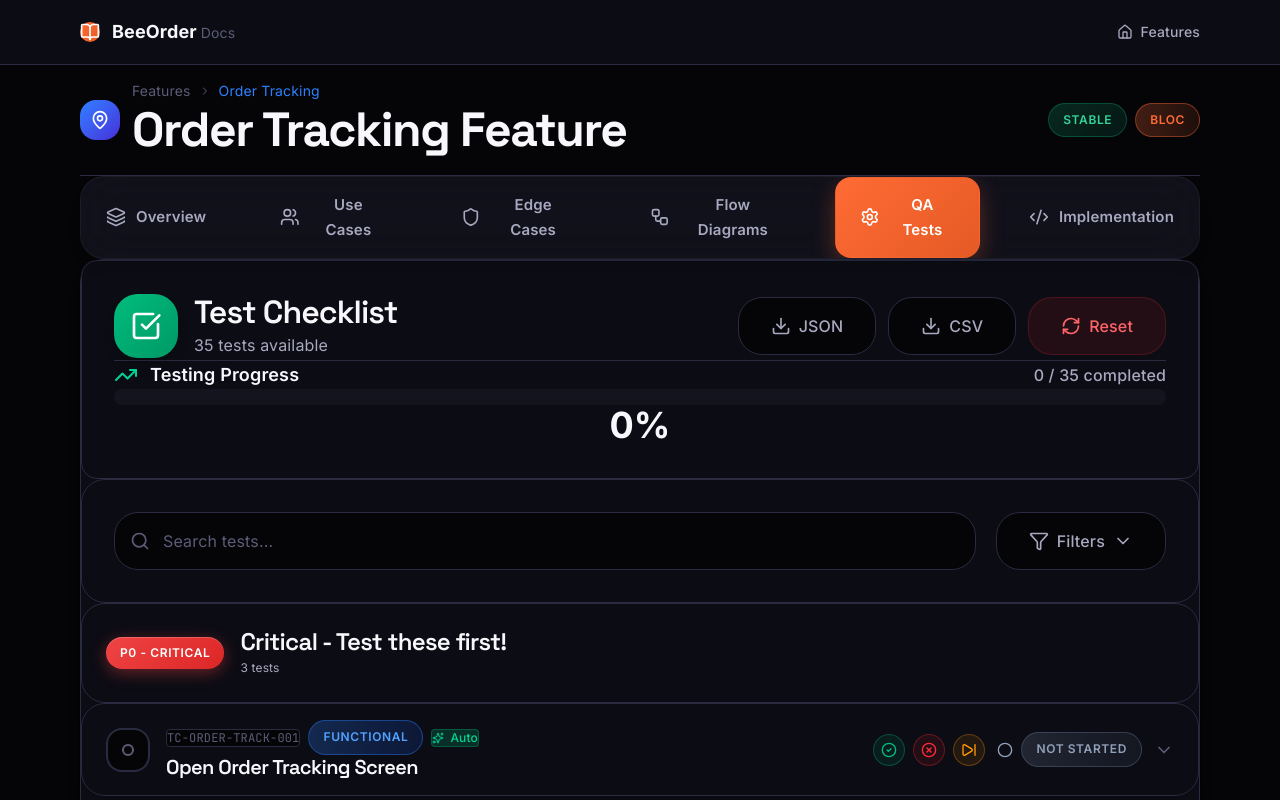
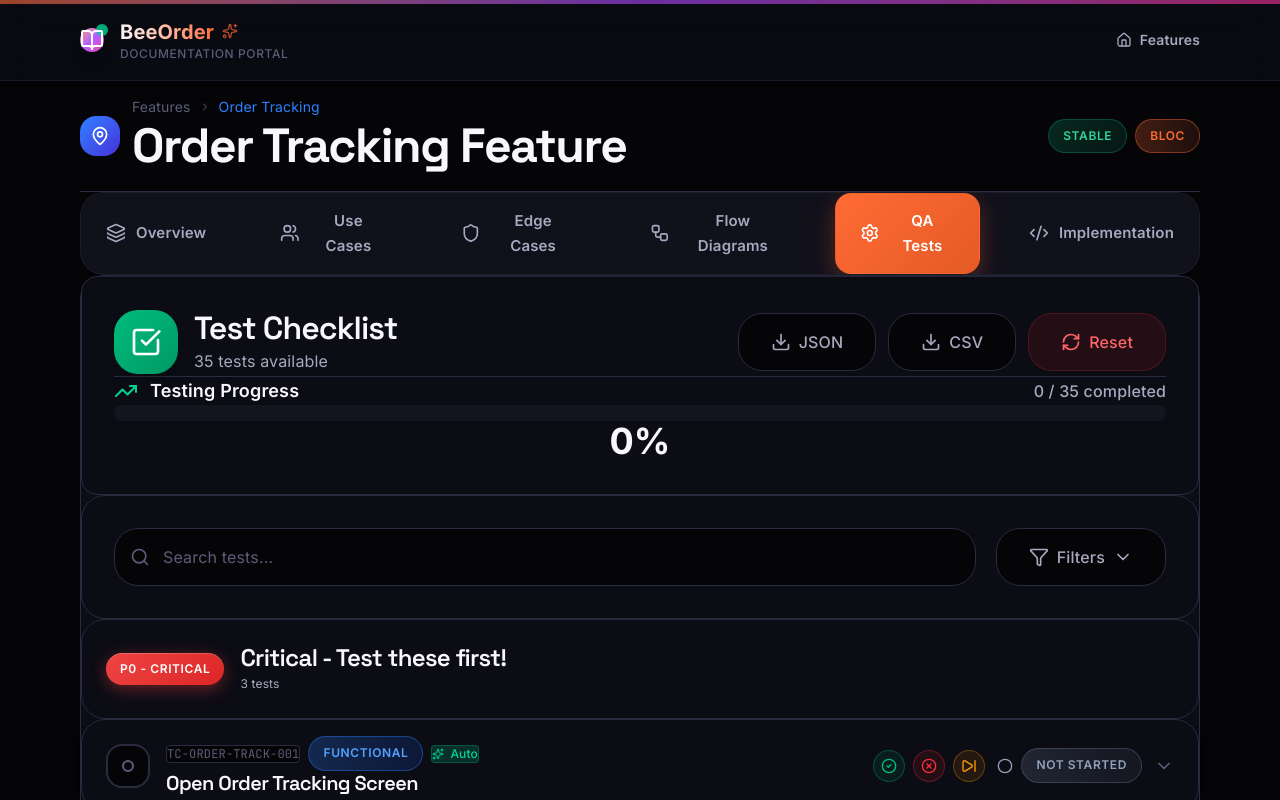
Before and after one commit to Mohamedmh3/quality-assurance, a React (Vite) app: page /feature/order-tracking in a window 1280 px wide. Shown: the top 800 px of the page. Built offline with nearby package versions, Linux system fonts and the light colour scheme.

Commit message:
Redesign appbar with modern glassmorphism, gradients, animations, and enhanced visual appeal

```diff
--- a/src/layouts/MainLayout.tsx
+++ b/src/layouts/MainLayout.tsx
@@ -1,5 +1,5 @@
 import { Link, Outlet, useLocation } from 'react-router-dom';
-import { Menu, X, Home, BookOpen } from 'lucide-react';
+import { Menu, X, Home, BookOpen, Sparkles } from 'lucide-react';
 import { useState } from 'react';
 import { cn } from '@/lib/utils';
 
@@ -11,23 +11,42 @@
     <div className="min-h-screen bg-[var(--color-bg-primary)] flex flex-col">
       {/* Header */}
       <header
-        className="sticky top-0 z-50 bg-[var(--color-bg-secondary)] border-b border-[var(--color-border)]"
+        className="sticky top-0 z-50 backdrop-blur-xl bg-[var(--color-bg-secondary)]/80 border-b border-[var(--color-border)]/50 shadow-lg shadow-[var(--color-primary)]/5"
         style={{ paddingLeft: '80px', paddingRight: '80px' }}
       >
-        <div className="flex items-center justify-between h-16">
+        {/* Decorative gradient line */}
+        <div className="absolute top-0 left-0 right-0 h-1 bg-gradient-to-r from-[var(--color-primary)] via-purple-500 to-pink-500 opacity-60" />
+
+        <div className="flex items-center justify-between h-20">
           {/* Logo */}
-          <Link to="/" className="flex items-center gap-3">
-            <div className="p-2 bg-gradient-to-br from-[var(--color-primary)] to-[var(--color-primary-dark)] rounded-lg">
-              <BookOpen className="w-5 h-5 text-white" />
+          <Link
+            to="/"
+            className="flex items-center gap-4 group relative"
+          >
+            {/* Animated background glow */}
+            <div className="absolute -inset-2 bg-gradient-to-r from-[var(--color-primary)]/20 to-purple-500/20 rounded-2xl opacity-0 group-hover:opacity-100 blur-xl transition-opacity duration-300" />
+
+            <div className="relative p-3 bg-gradient-to-br from-[var(--color-primary)] via-purple-500 to-pink-500 rounded-xl shadow-lg shadow-[var(--color-primary)]/30 group-hover:shadow-xl group-hover:shadow-[var(--color-primary)]/50 transition-all duration-300 group-hover:scale-105">
+              <div className="absolute inset-0 bg-gradient-to-br from-white/20 to-transparent rounded-xl" />
+              <BookOpen className="w-6 h-6 text-white relative z-10 group-hover:rotate-12 transition-transform duration-300" />
+              <div className="absolute -top-1 -right-1 w-3 h-3 bg-emerald-400 rounded-full animate-pulse" />
             </div>
-            <div className="flex items-baseline gap-1">
-              <span className="font-bold text-lg text-[var(--color-text-primary)]">BeeOrder</span>
-              <span className="text-sm text-[var(--color-text-muted)]">Docs</span>
+
+            <div className="flex flex-col relative z-10">
+              <div className="flex items-baseline gap-2">
+                <span className="font-bold text-xl bg-gradient-to-r from-[var(--color-text-primary)] to-[var(--color-primary)] bg-clip-text text-transparent group-hover:from-[var(--color-primary)] group-hover:to-purple-500 transition-all duration-300">
+                  BeeOrder
+                </span>
+                <Sparkles className="w-4 h-4 text-[var(--color-primary)] opacity-70 group-hover:opacity-100 group-hover:rotate-12 transition-all duration-300" />
+              </div>
+              <span className="text-xs font-medium text-[var(--color-text-muted)] uppercase tracking-wider">
+                Documentation Portal
+              </span>
             </div>
           </Link>
 
           {/* Desktop Nav */}
-          <nav className="hidden md:flex items-center gap-1">
+          <nav className="hidden md:flex items-center gap-2">
             <NavLink to="/" active={location.pathname === '/'}>
               <Home className="w-4 h-4" />
               <span>Features</span>
@@ -36,28 +55,39 @@
 
           {/* Mobile Menu Button */}
           <button
-            className="md:hidden p-2 text-[var(--color-text-secondary)] hover:text-[var(--color-text-primary)] hover:bg-[var(--color-bg-tertiary)] rounded-lg transition-all"
+            className="md:hidden relative p-3 text-[var(--color-text-secondary)] hover:text-[var(--color-text-primary)] hover:bg-[var(--color-bg-tertiary)] rounded-xl transition-all duration-200 hover:scale-105 active:scale-95"
             onClick={() => setIsMenuOpen(!isMenuOpen)}
           >
-            {isMenuOpen ? <X className="w-6 h-6" /> : <Menu className="w-6 h-6" />}
+            <div className="absolute inset-0 bg-gradient-to-br from-[var(--color-primary)]/10 to-purple-500/10 rounded-xl opacity-0 hover:opacity-100 transition-opacity" />
+            {isMenuOpen ? (
+              <X className="w-6 h-6 relative z-10" />
+            ) : (
+              <Menu className="w-6 h-6 relative z-10" />
+            )}
           </button>
         </div>
 
         {/* Mobile Menu */}
         {isMenuOpen && (
-          <div className="md:hidden border-t border-[var(--color-border)] bg-[var(--color-bg-secondary)] py-4">
+          <div className="md:hidden border-t border-[var(--color-border)]/50 bg-[var(--color-bg-secondary)]/95 backdrop-blur-xl py-4 animate-in slide-in-from-top duration-200">
             <Link
               to="/"
               className={cn(
-                'flex items-center gap-3 px-4 py-3 rounded-lg transition-all text-sm font-medium',
+                'flex items-center gap-3 px-6 py-4 mx-4 rounded-xl transition-all text-sm font-medium relative overflow-hidden group',
                 location.pathname === '/'
-                  ? 'bg-[var(--color-primary)] text-white'
-                  : 'text-[var(--color-text-secondary)] hover:bg-[var(--color-bg-tertiary)]'
+                  ? 'bg-gradient-to-r from-[var(--color-primary)] to-purple-500 text-white shadow-lg shadow-[var(--color-primary)]/30'
+                  : 'text-[var(--color-text-secondary)] hover:bg-[var(--color-bg-tertiary)] hover:text-[var(--color-text-primary)]'
               )}
               onClick={() => setIsMenuOpen(false)}
             >
-              <Home className="w-5 h-5" />
-              Features
+              {location.pathname === '/' && (
+                <div className="absolute inset-0 bg-gradient-to-r from-white/10 to-transparent" />
+              )}
+              <Home className={cn(
+                "w-5 h-5 relative z-10 transition-transform",
+                location.pathname === '/' ? "text-white" : "group-hover:scale-110"
+              )} />
+              <span className="relative z-10 font-semibold">Features</span>
             </Link>
           </div>
         )}
@@ -94,13 +124,24 @@
     <Link
       to={to}
       className={cn(
-        'flex items-center gap-2 px-4 py-2 text-sm font-medium rounded-lg transition-all',
+        'relative flex items-center gap-2 px-5 py-2.5 text-sm font-semibold rounded-xl transition-all duration-200 group overflow-hidden',
         active
-          ? 'text-[var(--color-primary)] bg-[var(--color-primary)]/10'
+          ? 'text-white bg-gradient-to-r from-[var(--color-primary)] to-purple-500 shadow-lg shadow-[var(--color-primary)]/30 hover:shadow-xl hover:shadow-[var(--color-primary)]/40'
           : 'text-[var(--color-text-secondary)] hover:text-[var(--color-text-primary)] hover:bg-[var(--color-bg-tertiary)]'
       )}
     >
-      {children}
+      {active && (
+        <>
+          <div className="absolute inset-0 bg-gradient-to-r from-white/10 to-transparent" />
+          <div className="absolute -inset-1 bg-gradient-to-r from-[var(--color-primary)]/20 to-purple-500/20 rounded-xl blur opacity-0 group-hover:opacity-100 transition-opacity" />
+        </>
+      )}
+      <div className={cn(
+        "relative z-10 flex items-center gap-2",
+        active && "group-hover:scale-105 transition-transform duration-200"
+      )}>
+        {children}
+      </div>
     </Link>
   );
 }
```
